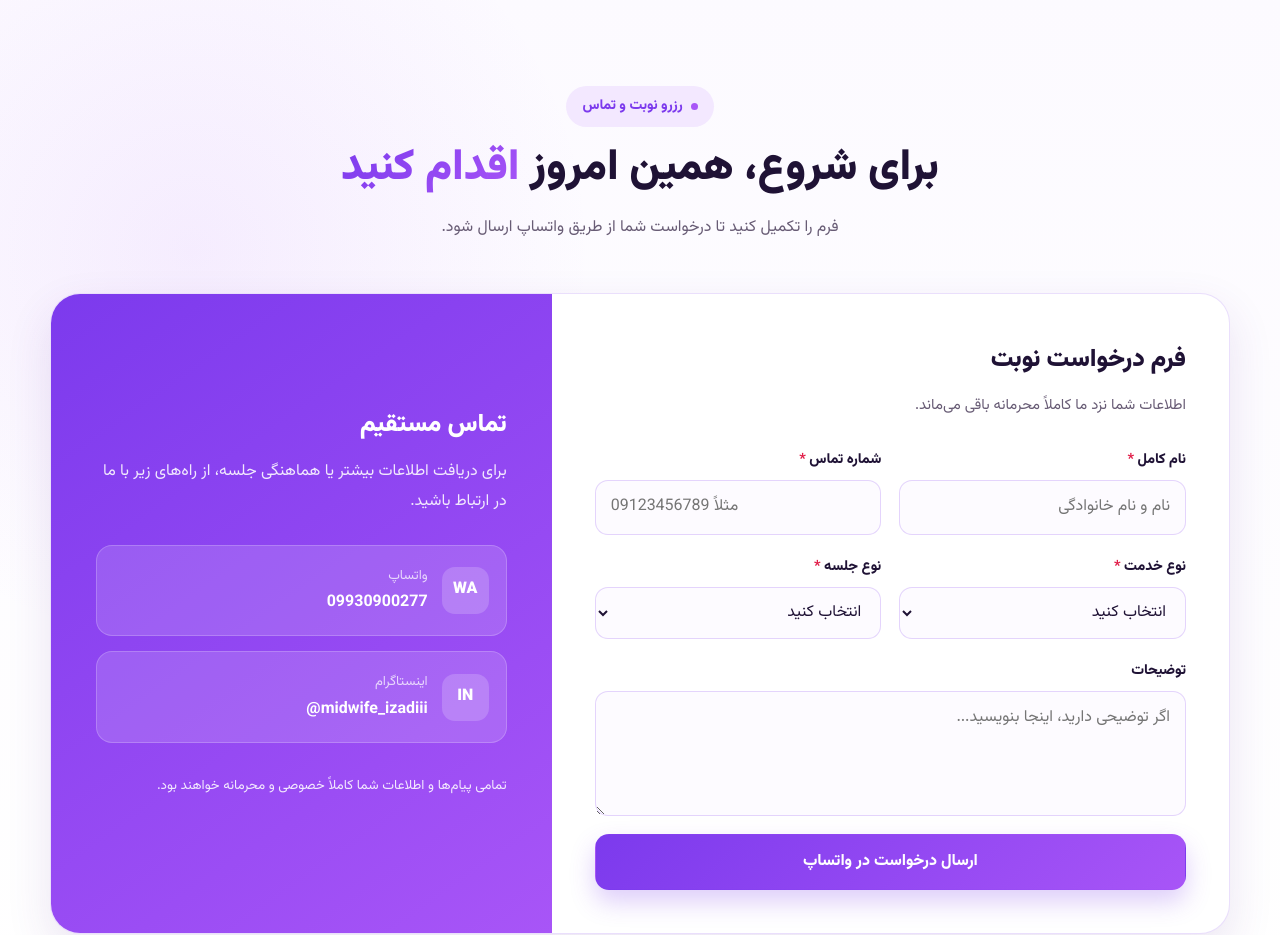
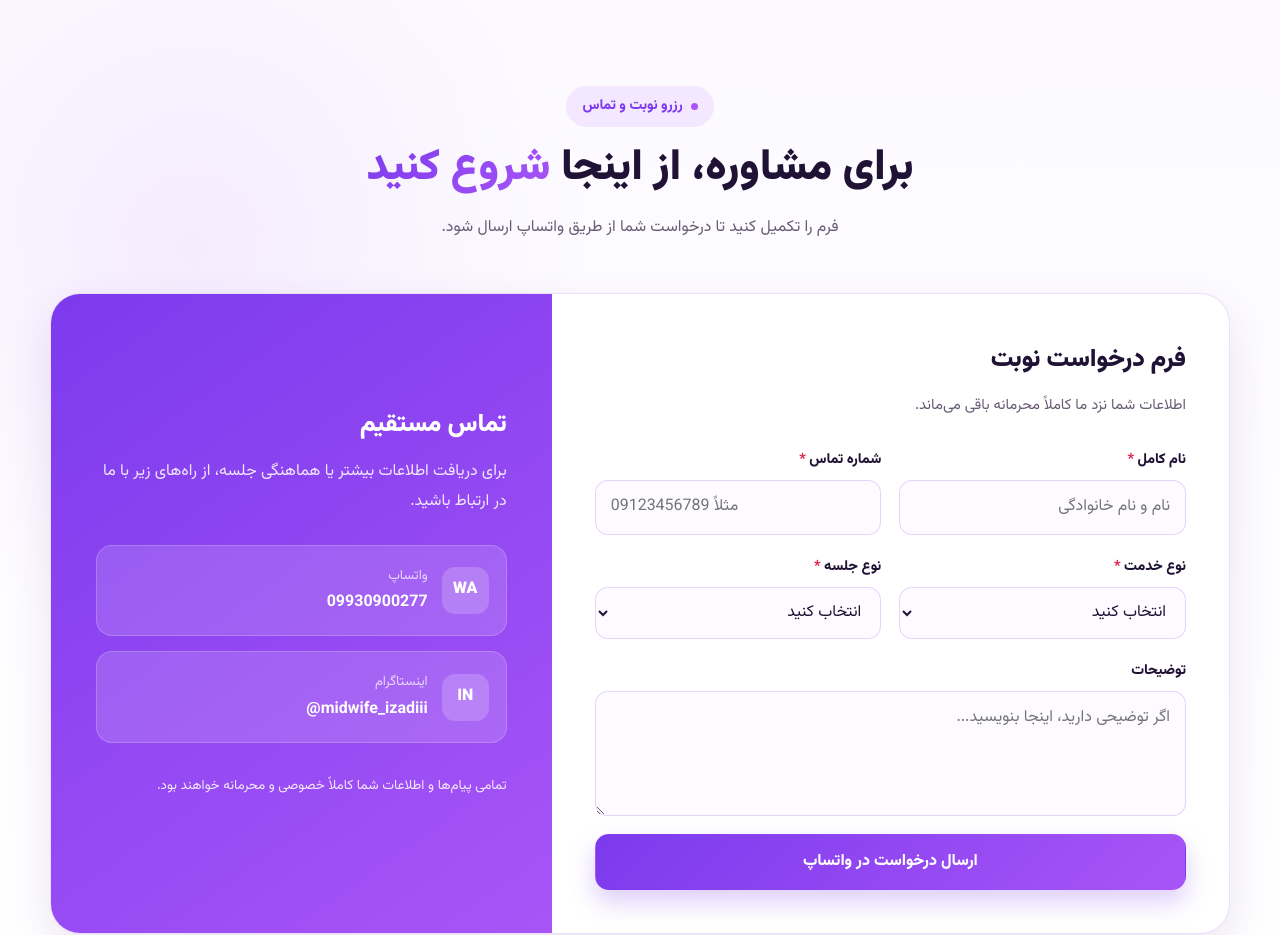
Before and after one commit to frdb90-cloud/Mansoureh-Izadi, a plain HTML site: page index.html in a window 1280 px wide. Shown: the part 3300-4235 px from the top of the page. Drawn offline with Linux system fonts and the light colour scheme.

Commit message:
persian words change

```diff
--- a/index.html
+++ b/index.html
@@ -1310,8 +1310,8 @@
         <div class="section-heading reveal">
           <span class="eyebrow">رزرو نوبت و تماس</span>
           <h2>
-            برای شروع، همین امروز
-            <span class="gradient-text">اقدام کنید</span>
+            برای مشاوره، از اینجا
+            <span class="gradient-text">شروع کنید</span>
           </h2>
           <p>فرم را تکمیل کنید تا درخواست شما از طریق واتساپ ارسال شود.</p>
         </div>
```
